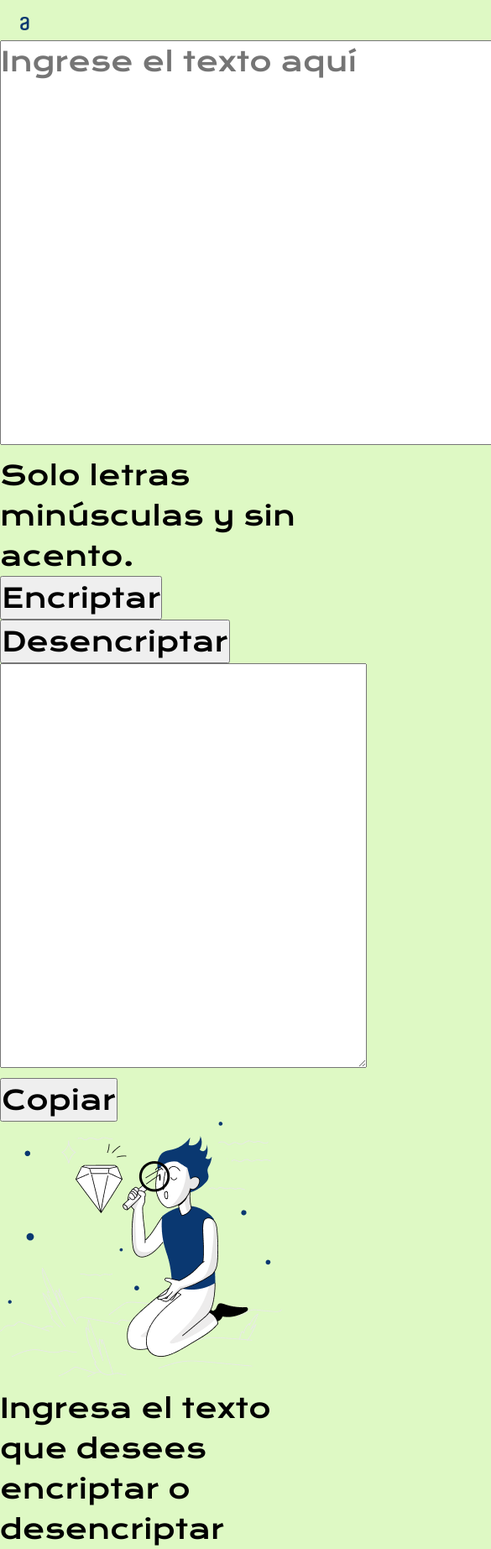
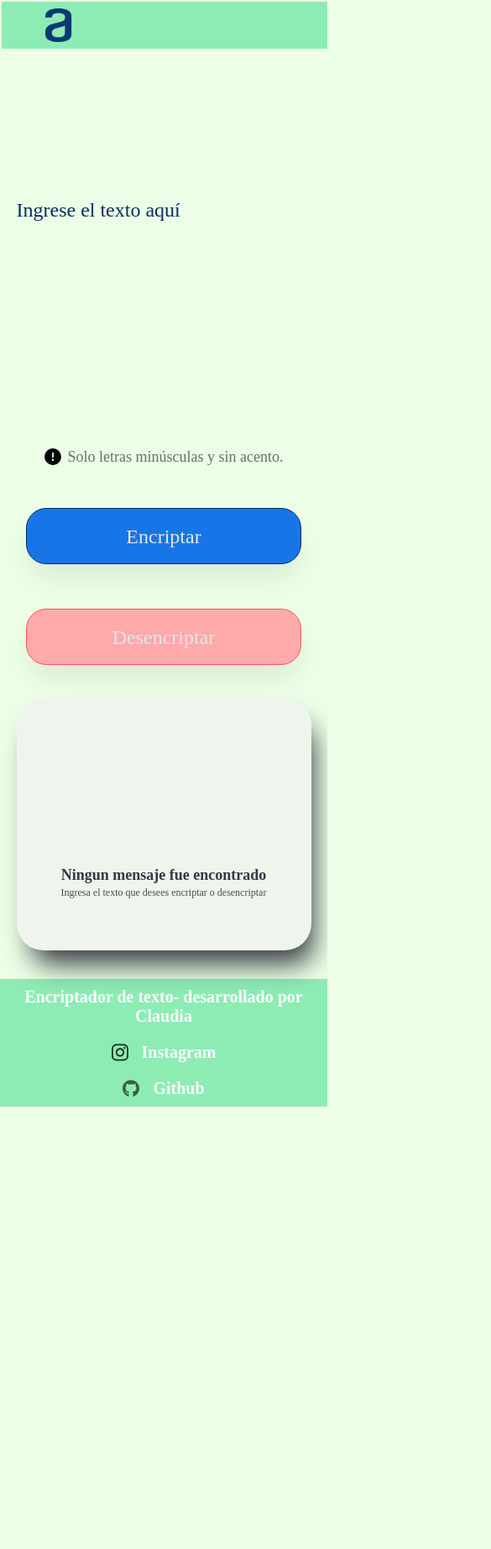
Before and after one commit to claudiaSuarezD/Chanllenge-Encriptador-de-Texto, a plain HTML site: page index.html in a window 390 px wide. Shown: the top 1845 px of the page at 84% size, 585 px wide, since content can reach past the window. After the commit the page ends 1318 px from the top, so only its background shows below. Drawn offline with nearby package versions, Linux system fonts and the light colour scheme.

Commit message:
Proyecto finalizado

```diff
--- a/index.html
+++ b/index.html
@@ -1,11 +1,13 @@
 <!DOCTYPE html>
 <html lang="en">
+
 <head>
     <meta charset="UTF-8">
     <meta name="viewport" content="width=device-width, initial-scale=1.0">
-    <link rel="stylesheet" href="/style.css">
+    <link rel="stylesheet" href="./style1.css">
     <title>Encriptador de textos</title>
 </head>
+
 <body>
     <header>
         <img src="/imagen/Frame 6.png" alt="logo de Alura" class="logo">
@@ -13,39 +15,48 @@
     </header>
     <main>
 
-    <section>
+        <section class="encriptador">
 
             <textarea class="text_area" cols="30" rows="10" placeholder="Ingrese el texto aquí"></textarea>
 
-        <div>
-            <h6 class="information"> Solo letras minúsculas y sin acento.</h6>
+            <div class="aviso">
+                <img src="/imagen/circle-exclamation-solid.svg" class="img_aviso" alt="Imagen aviso">
+                <h6 class="aviso_texto"> Solo letras minúsculas y sin acento.</h6>
             </div>
             <div class="container__botones">
                 <button class="container__btnEncriptar"> Encriptar</button>
                 <button class="container__btnDesencriptar">Desencriptar</button>
             </div>
         </section>
-    <section>
+        <section class="tarjeta">
 
-        <textarea class="mensaje" cols="20" rows="10"></textarea>
-        <div>
+            <div class="Tarjeta_contenedor">
+                <img src="/imagen/Muñeco.png" alt="Imagen Muñeco" class="img_muñeco">
+                <p class="information_Uno"> Ningun mensaje fue encontrado</p>
+                <p class="information_Dos">Ingresa el texto que desees encriptar o desencriptar</p>
+
+            </div>
+            <textarea type="mensaje" class="mensaje" cols="20" rows="10" readonly></textarea>
             <button class="btnCopiar">Copiar</button>
-        </div>
-        <div>
-            <img src="/imagen/Muñeco.png" alt="Encriptar">
-        </div>
-        <div>
-            <h5>Ingresa el texto que desees encriptar o desencriptar</h5>
-        </div>
+
+
         </section>
+
 
 
 
     </main>
     <footer>
 
+        <p class="CopyRight">Encriptador de texto- desarrollado por Claudia</p>
+        <a class="footer_enlace__link" href="https://instagram.com/"> <img src="/imagen/instagram-brands-solid.svg"
+                alt="img_instagram" id="imgInstagram"> Instagram</a>
+        <a class="footer_enlace__link" href="https://github.com/"> <img src="/imagen/github-brands-solid.svg"
+                alt="img_github" id="imgGithub"> Github</a>
+
     </footer>
-<script src="app.js"></script>
+    <script src="./app.js"></script>
 
 </body>
+
 </html>
--- a/style.css
+++ /dev/null
@@ -1,25 +0,0 @@
-@import url('https://fonts.googleapis.com/css2?family=Inter:ital,opsz,wght@0,14..32,100..900;1,14..32,100..900&family=Krona+One&family=Montserrat:ital,wght@0,100..900;1,100..900&display=swap');
-
-:root{
-    --fuente-inter:"Krona One";
-}
-
-
-*{
-    padding: 0;
-    margin: 0;
-    font-family:var(--fuente-inter);
-    font-weight: 400;
-    font-size: 32px;
-    line-height: 150%;
-}
-
-body{
-    background-color:#DEF9C4;
-}
-
-.logo{
-    padding-top: 10px;
-    margin-left: 10px;
-    width: 10%;
-}
--- /dev/null
+++ b/style1.css
@@ -0,0 +1,419 @@
+
+/*-----fuente---*/
+@import url('https://fonts.googleapis.com/css2?family=Inter:ital,opsz,wght@0,14..32,100..900;1,14..32,100..900&family=Krona+One&family=Montserrat:ital,wght@0,100..900;1,100..900&display=swap');
+
+
+/*-----Global css---*/
+
+:root{
+    --color-primario:#ECFFE6;
+    --color-secundario: #8DECB4;
+    --color-font:#40534C;
+    --color-DarkBlue: #042f62;
+    --color-terciario:#e5e5e5;
+    --color-rgba:rgba(0,0,0,0.08);
+    --color-blue:  #1875E8;
+    --color-White-Blue:#D8DFE8;
+    --color-rosaBtn: #FFAAAA;
+    ---color-darkRojo: #f65858;
+    --color-White-rosa:#fac7c7;
+    --color-shadowWhite: #eff5ed;
+    --color-gray:#343a40;
+    --color-gree:#495057;
+
+    --font-family: "Krona One", sans-serif;
+
+}
+
+*{
+    margin:0;
+    padding:0;
+    box-sizing: border-box;
+    font-family: var(--fuente-krona);
+    text-decoration: none;
+    background-color: var(--color-primario) ;
+}
+
+/*--- Cambiar estilos de selección---*/
+::selection{
+    background-color:var(--color-DarkBlue) ;
+    color:var(--color-terciario);
+}
+
+body{
+    height: 100%;
+}
+
+img{
+    max-width: 100%;
+}
+
+/*-----Encabezado----*/
+
+
+header{
+    padding:2%;
+    margin: 2px 0px 0px 2px;
+    background-color: var(--color-secundario);
+}
+
+header .logo{
+    display: flex;
+    align-items: start;
+    width: 120px;
+    height: 40px;
+    background-color: var(--color-secundario);
+
+}
+
+main{
+    display:flex;
+    flex-direction: row;
+    padding-bottom: 5%;
+}
+
+.encriptador{
+    width:55%;
+    margin:168px 0px 0px 140px;
+    background: transparent;
+}
+
+.text_area{
+    width:600px;
+    height:290px;
+    font-weight: 400;
+    font-size: 32px;
+    line-height: 48px;
+    outline: none;
+    border: none;
+    resize: none;
+
+}
+
+.text_area::placeholder,:focus{
+    color:var(--color-DarkBlue);
+}
+
+.aviso{
+    display: flex;
+    flex-direction: row;
+    align-items: center;
+    padding: 0;
+    gap:8px;
+    position: absolute;
+    top:500px;
+}
+
+.img_aviso{
+    width:20px;
+}
+
+.aviso_texto{
+    width:100%;
+    font-style: normal;
+    font-weight: 400;
+    font-size: 18px;
+    line-height: 150%;
+    opacity: 0.8;
+    color:var(--color-font);
+
+}
+
+.container__botones{
+    display:flex;
+    flex-direction: row;
+    align-items: flex-start;
+    gap:8px;
+    position:absolute;
+    top:526px;
+}
+
+.container__btnEncriptar{
+
+    width:328px;
+    height:67px;
+    padding: 24px;
+    font-style: normal;
+    font-weight: 400;
+    font-size: 1.5rem;
+    line-height: 19px;
+    text-align: center;
+    color: var(--color-terciario);
+    background: var(--color-blue);
+    border:1px solid var(--color-DarkBlue);
+    border-radius: 24px;
+    margin-top: 2rem;
+    cursor:pointer;
+    box-shadow: 0px 20px 29px -5px var(--color-rgba);  /*sombra*/
+
+}
+
+.container__btnEncriptar:active{
+    box-shadow: inset 2px 2px 4px 4px var(--color-DarkBlue),
+    inset -3px -4px  8px var(--color-btnencriptar);
+    color:var(--color-White-Blue);
+}
+
+
+.container__btnDesencriptar{
+
+    width:328px;
+    height:67px;
+    padding: 24px;
+    font-style: normal;
+    font-weight: 400;
+    font-size: 1.5rem;
+    line-height: 19px;
+    text-align: center;
+    color: var(--color-terciario);
+    background: var(--color-rosaBtn);
+    border:1px solid var(---color-darkRojo);
+    border-radius: 24px;
+    margin-top: 2rem;
+    cursor:pointer;
+    box-shadow: 0px 20px 29px -5px var(--color-rgba);  /*sombra*/
+
+}
+
+.btnCopiar:active,
+.container__btnDesencriptar:active{
+    box-shadow: inset 2px 2px 4px 4px var(---color-darkRojo),
+    inset -3px -4px  8px var(--color-rosaBtn);
+    color:var(--color-White-rosa);
+}
+
+
+.tarjeta{
+    width:320px;
+    height:500px;
+    background-color: var(--color-shadowWhite);
+    box-shadow: 10px 24px 32px -8px var(--color-gray);
+    position: relative;
+    margin-top: 40px;
+    border-radius: 32px;
+    text-align: center;
+    align-items: center;
+}
+
+.Tarjeta_contenedor{
+    width: 300px;
+    margin:auto;
+    margin-top: 40%;
+    background: var(--color-shadowWhite);
+}
+
+.img_muñeco{
+    background: var(--color-shadowWhite);
+}
+
+.information_Uno{
+    font-style: normal;
+    font-weight: 700;
+    font-size: 18px;
+    line-height: 120%;
+    text-align: center;
+    color: var(--color-gray);
+    background: var(--color-shadowWhite);
+}
+
+.information_Dos{
+    font-style: normal;
+    font-weight: 400;
+    font-size: 12px;
+    line-height: 150%;
+    text-align: center;
+    color:var(--color-font);
+    background: var(--color-shadowWhite);
+}
+
+.mensaje{
+    width:100%;
+    height:485px;
+    position: absolute;
+    padding: 20px;
+    top: 0;
+    left: 0;
+    font-weight: 400;
+    font-size: 24px;
+    line-height: 36px;
+    color: var(--color-gree) ;
+    background: transparent;
+    border-top-right-radius: 32px;
+    border-top-left-radius: 32px;
+    border: none;
+    resize: none;
+}
+
+.mensaje:focus{
+    outline: none;
+
+}
+
+.btnCopiar{
+    width: 224px;
+    height: 67px;
+    margin: 23px;
+    position: absolute;
+    bottom: 0;
+    left: 0;
+    visibility: hidden;
+    padding: 24px;
+    font-size: 1.5rem;
+    line-height: 19px;
+    text-align: center;
+    color: var(--color-terciario);
+    background: var(--color-rosaBtn);
+    border: 1px solid var(---color-darkRojo);
+    border-radius: 20px;
+    cursor: pointer;
+}
+
+.container__btnEncriptar:hover,
+.container__btnDesencriptar:hover,
+.btnCopiar:hover{
+    transform: scale(0.97); /*reduce el tamaño cuando pasa el cursor*/
+}
+
+/*-----pie de pagina----*/
+
+.CopyRight{
+    margin-top: 15px;
+    padding: 10px;
+    background-color: var(--color-secundario);
+    color:white;
+    text-align: center;
+    font-size:20px;
+    font-weight: 700;
+    font-family: var(--fuente-krona);
+
+
+}
+
+#imgInstagram{
+
+    width:20px;
+    opacity: 0.8;
+    background-color: var(--color-secundario);
+}
+
+#imgGithub{
+    width:20px;
+    opacity: 0.6;
+    background-color: var(--color-secundario);
+}
+
+.footer_enlace__link{
+    display: flex;
+    padding: 10px;
+    justify-content: center;
+    gap: 16px;
+    text-decoration: none;
+    background-color: var(--color-secundario);
+    color:white;
+    font-family: var(--fuente-krona);
+    font-size:20px;
+    font-weight: 700;
+}
+
+/*-----Media tablet ----*/
+
+@media(max-width:1000px){
+
+    main{
+        display: flex;
+        flex-direction: column;
+        align-items: center;
+        width: 100%;
+    }
+
+    .encriptador{
+        margin: 168px 0px 0px 0px ;
+        display: flex;
+        flex-direction: column;
+        align-items: center;
+        width: 100%;
+    }
+
+    .aviso{
+        position: inherit;
+        margin: 15px;
+    }
+
+    .container__botones{
+        display: flex;
+        align-items: center;
+        position: inherit;
+    }
+
+    .tarjeta{
+
+        width: 665px;
+        height:300px;
+        display: flex;
+        justify-content: center;
+        align-items: flex-end;
+    }
+
+    .Tarjeta_contenedor{
+        display: block;
+        justify-content: center;
+        align-items: center;
+        width: 100%;
+        position: absolute;
+        bottom: 20%;
+        font-size: 24px;
+        font-weight: 700;
+    }
+
+    .img_muñeco{
+        display: none;
+    }
+
+    .btnCopiar{
+        position: inherit;
+        align-items: center;
+        width: 100%;
+
+    }
+
+    .mensaje{
+        width: 100%;
+        height: 210px;
+        padding: 10px;
+    }
+
+
+}
+
+
+/*-----Media Movil----*/
+
+@media(max-width:700px){
+
+    header.logo{
+        width: 100%;
+        padding: 2px;
+    }
+
+    .text_area{
+        width: 90%;
+        font-size: 24px;
+    }
+
+    .container__botones{
+        display: grid;
+        gap: 21px;
+    }
+
+    .tarjeta{
+
+        width: 90%;
+
+    }
+
+    .CopyRight{
+        font-size: 20px;
+    }
+
+
+}
```
Also changed, not shown: app.js (+139 -0 lines), imagen/circle-exclamation-solid.svg (added), imagen/github-brands-solid.svg (added), imagen/instagram-brands-solid.svg (added). Lines whose indentation alone changed are shown as unchanged.
